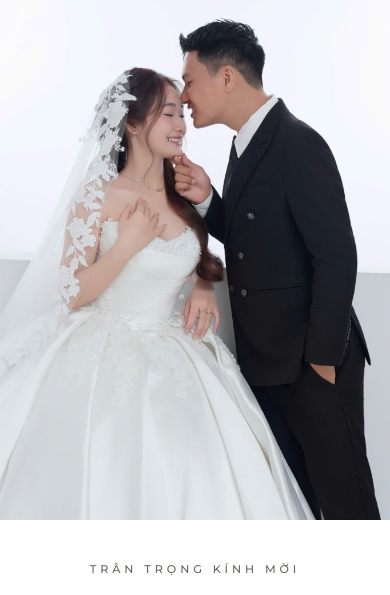
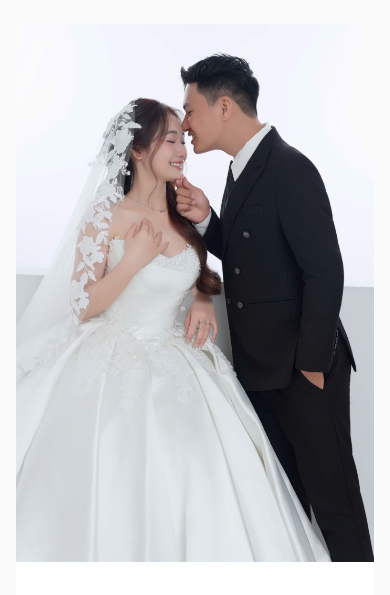
Before and after one commit to datnikon/dat-quynh, a plain HTML site: page index.html in a window 390 px wide. Shown: the top 595 px of the page. Drawn offline with nearby package versions, Linux system fonts and the light colour scheme.

Commit message:
update css
Updated styles for hero section to improve layout and responsiveness.

```diff
--- a/styles.css
+++ b/styles.css
@@ -52,13 +52,18 @@ body {
   position: relative;
   overflow: hidden;
   background: var(--bg-alt);
+  display: flex;
+  align-items: center;
+  justify-content: center;
+  min-height: 0;
 }
 
 .hero__photo img {
+  display: block;
   width: 100%;
   height: 100%;
-  object-fit: cover;
-  object-position: center 20%;
+  object-fit: contain;
+  object-position: center center;
 }
 
 .hero__content {
@@ -586,21 +591,34 @@ body {
   opacity: 1;
 }
 
-/* Responsive */
-@media (max-width: 768px) {
+/* Responsive — tablet & mobile: stack hero, center photo */
+@media (max-width: 1024px) {
   .hero {
     grid-template-columns: 1fr;
     min-height: auto;
+    padding-top: max(1.5rem, env(safe-area-inset-top, 0px));
+    padding-inline: 1rem;
   }
 
   .hero__photo {
-    aspect-ratio: 3 / 4;
-    max-height: 70svh;
+    width: min(100%, 480px);
+    height: auto;
+    margin-inline: auto;
+  }
+
+  .hero__photo img {
+    width: 100%;
+    height: auto;
+    max-height: min(75svh, 680px);
+    object-fit: contain;
   }
 
   .hero__content {
     padding: 2.5rem 1.5rem 3rem;
   }
+}
+
+@media (max-width: 768px) {
 
   .families {
     grid-template-columns: 1fr;
```
